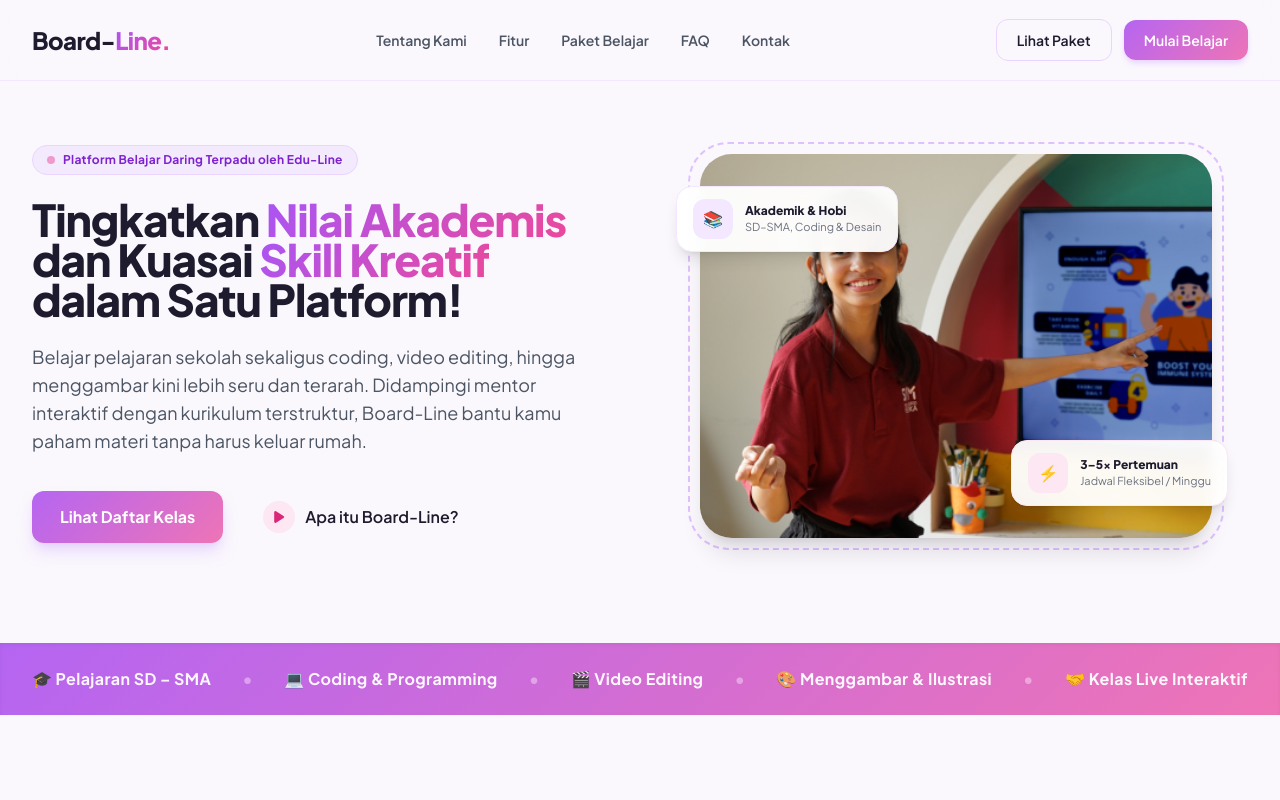
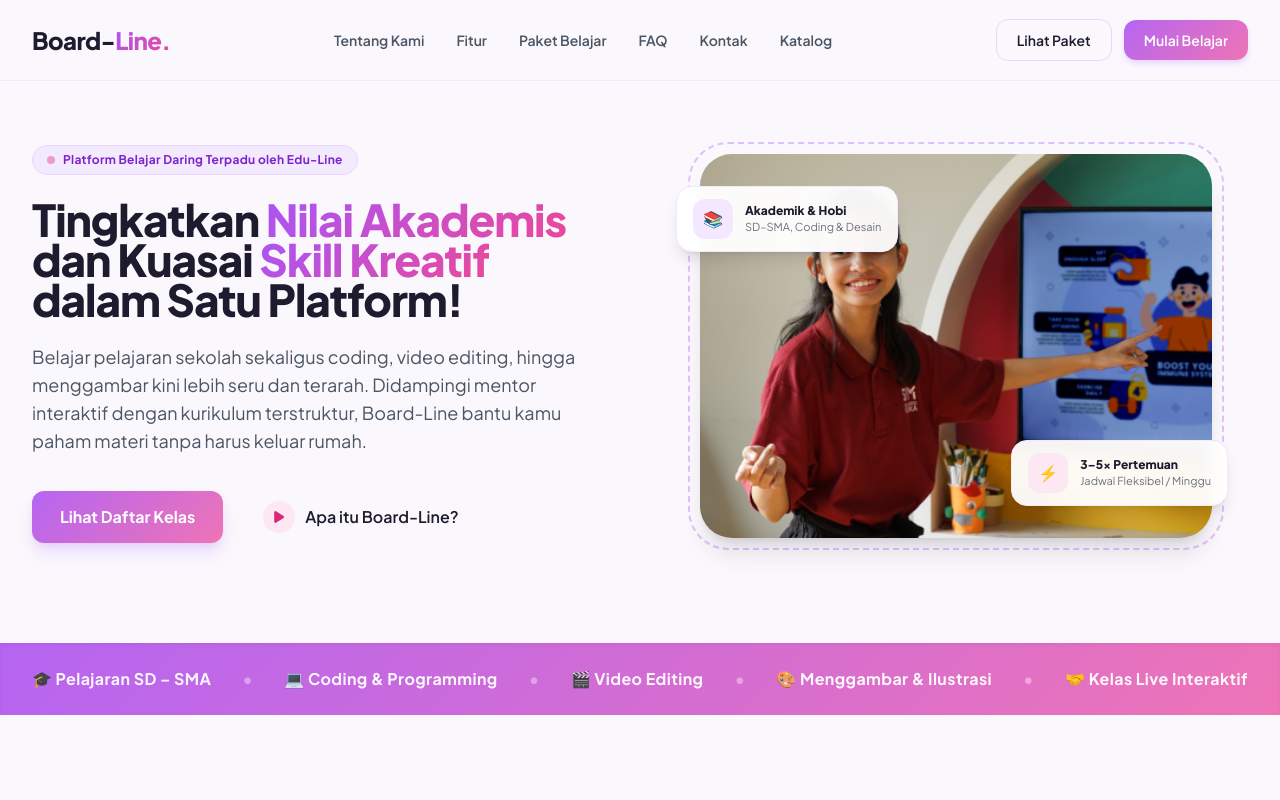
Before and after one commit to blobloppy/Board-Line-Landing-Page, a plain HTML site: page index.html in a window 1280 px wide. Shown: the top 800 px of the page. Drawn offline with nearby package versions, Linux system fonts and the light colour scheme.

Commit message:
adding catalogue

```diff
--- a/index.html
+++ b/index.html
@@ -85,6 +85,7 @@
           <a href="#pricing" class="hover:text-purple-600 transition">Paket Belajar</a>
           <a href="#faq" class="hover:text-purple-600 transition">FAQ</a>
           <a href="#contact" class="hover:text-purple-600 transition">Kontak</a>
+          <a href="Katalog Produk Board-Line.pdf" class="hover:text-purple-600 transition" download>Katalog</a>
         </nav>
 
         <!-- Desktop Action Buttons -->
@@ -113,6 +114,7 @@
       <a href="#pricing" class="block py-2 text-sm font-semibold text-gray-700 hover:text-purple-600">Paket Belajar</a>
       <a href="#faq" class="block py-2 text-sm font-semibold text-gray-700 hover:text-purple-600">FAQ</a>
       <a href="#contact" class="block py-2 text-sm font-semibold text-gray-700 hover:text-purple-600">Kontak</a>
+      <a href="Katalog Produk Board-Line.pdf" class="block py-2 text-sm font-semibold text-gray-700 hover:text-purple-600" download>Katalog</a>
       <div class="pt-3 flex flex-col gap-2 border-t border-gray-100">
         <a href="#pricing" class="w-full text-center py-2.5 text-sm font-semibold text-brand-dark border border-purple-200 rounded-xl">
           Lihat Paket
```
Also changed, not shown: 1 other file.
